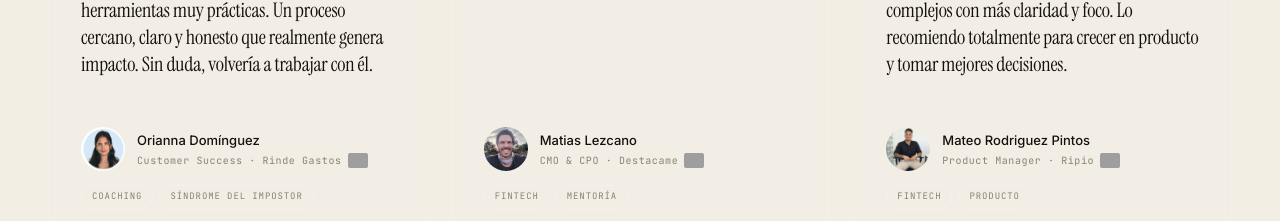
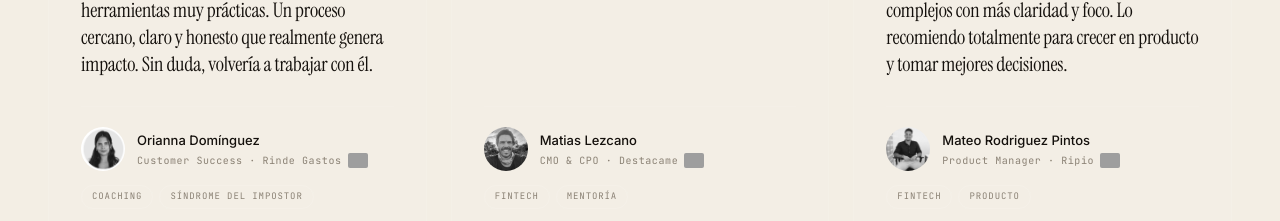
Before and after one commit to crisva/lucas-site, a Next.js app: page / in a window 1280 px wide. Shown: the part 4895-5116 px from the top of the page. Built offline with nearby package versions, Linux system fonts and the light colour scheme; grey boxes are pictures that could not be loaded.

Commit message:
feat: fotos de testimonios en blanco y negro

```diff
--- a/components/Testimonials.tsx
+++ b/components/Testimonials.tsx
@@ -193,7 +193,7 @@ export default function Testimonials() {
                 <div style={{ height: 1, background: 'rgba(255,255,255,0.08)', marginBottom: 20 }} />
                 <div style={{ display: 'flex', alignItems: 'center', gap: 12, marginBottom: 14 }}>
                   <div style={{ width: 44, height: 44, borderRadius: 999, overflow: 'hidden', flexShrink: 0, position: 'relative' }}>
-                    <Image src={it.photo} alt={it.n} fill style={{ objectFit: 'cover', objectPosition: 'center top' }} />
+                    <Image src={it.photo} alt={it.n} fill style={{ objectFit: 'cover', objectPosition: 'center top', filter: 'grayscale(100%)' }} />
                   </div>
                   <div style={{ flex: 1, minWidth: 0 }}>
                     <div style={{ fontSize: 13, fontWeight: 500, color: 'var(--bg)' }}>{it.n}</div>
```
